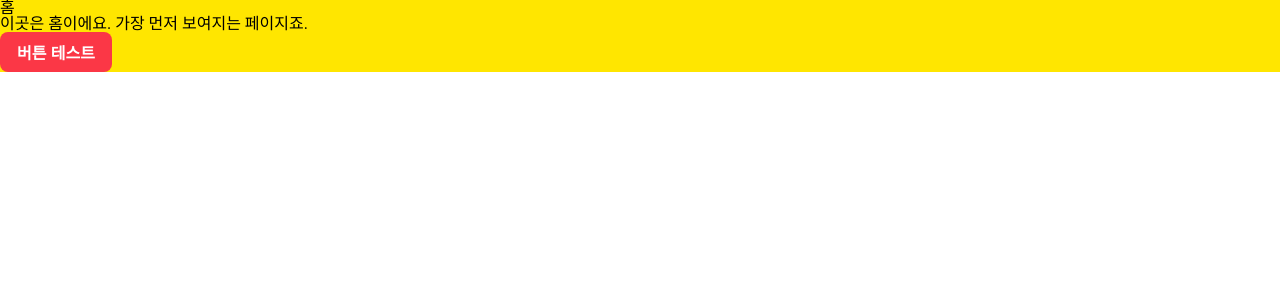
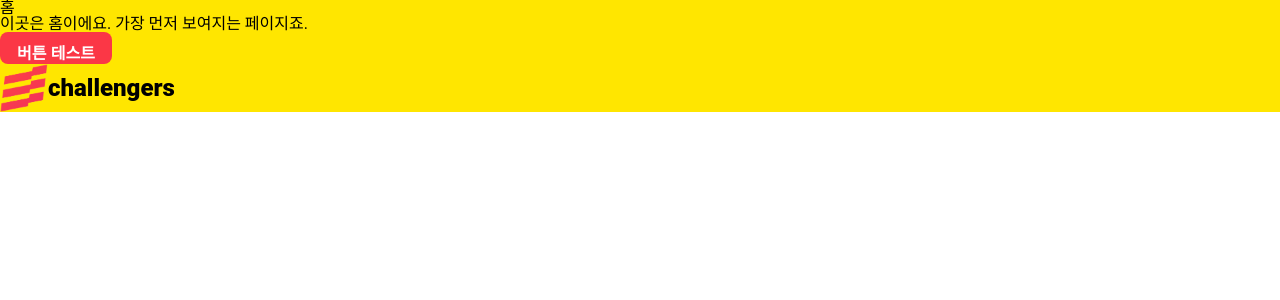
Before and after one commit to f-lab-edu/challengers, a React (Create React App) app: page / in a window 1280 px wide. Shown: the top 300 px of the page. Built offline with nearby package versions, Linux system fonts and the light colour scheme; no server answers.

Commit message:
feat: 로고 컴포넌트 - 클릭 시 홈으로 라우팅

```diff
--- a/src/components/common/Button.tsx
+++ b/src/components/common/Button.tsx
@@ -5,6 +5,7 @@ import theme from 'styles/theme';
 const StyledButton = styled.button<StyledButton>`
   padding: 0.5rem 1rem;
   width: ${(props) => props.width};
+  height: 2rem;
   font-size: ${theme.fontSizes.base};
   font-weight: ${theme.fontWeights.extraBold};
   background-color: ${(props) => props.backgroundColor};
--- /dev/null
+++ b/src/components/common/Logo.tsx
@@ -0,0 +1,31 @@
+import React from 'react';
+import { useNavigate } from 'react-router-dom';
+import styled from 'styled-components';
+import theme from 'styles/theme';
+const StyledLogo = styled.img.attrs({
+  src: `${process.env.PUBLIC_URL}/assets/logo.png`,
+})`
+  width: 3rem;
+  height: 3rem;
+`;
+
+const Wrapper = styled.div`
+  ${theme.flex.flexBox('row', 'flexstart', 'center')}
+`;
+
+function Logo() {
+  const navigate = useNavigate();
+
+  const onClick = () => {
+    navigate('/');
+  };
+
+  return (
+    <Wrapper onClick={onClick}>
+      <StyledLogo />
+      <div style={{ fontSize: '1.5rem', fontWeight: '900' }}>challengers</div>
+    </Wrapper>
+  );
+}
+
+export default Logo;
--- a/src/pages/create/Create.tsx
+++ b/src/pages/create/Create.tsx
@@ -1,3 +1,4 @@
+import Logo from 'components/common/Logo';
 import React from 'react';
 
 const Create = () => {
@@ -5,6 +6,7 @@ const Create = () => {
     <div>
       <h1>챌린지</h1>
       <p>이곳은 챌린지가 만들어지는 공간입니당</p>
+      <Logo />
     </div>
   );
 };
--- a/src/pages/home/Home.tsx
+++ b/src/pages/home/Home.tsx
@@ -2,6 +2,7 @@ import React from 'react';
 import axios from 'axios';
 import Button from 'components/common/Button';
 import theme from 'styles/theme';
+import Logo from 'components/common/Logo';
 
 const Home = () => {
   axios
@@ -21,6 +22,7 @@ const Home = () => {
           console.log(1);
         }}
       />
+      <Logo />
     </div>
   );
 };
```
Also changed, not shown: public/assets/logo.png (added).
